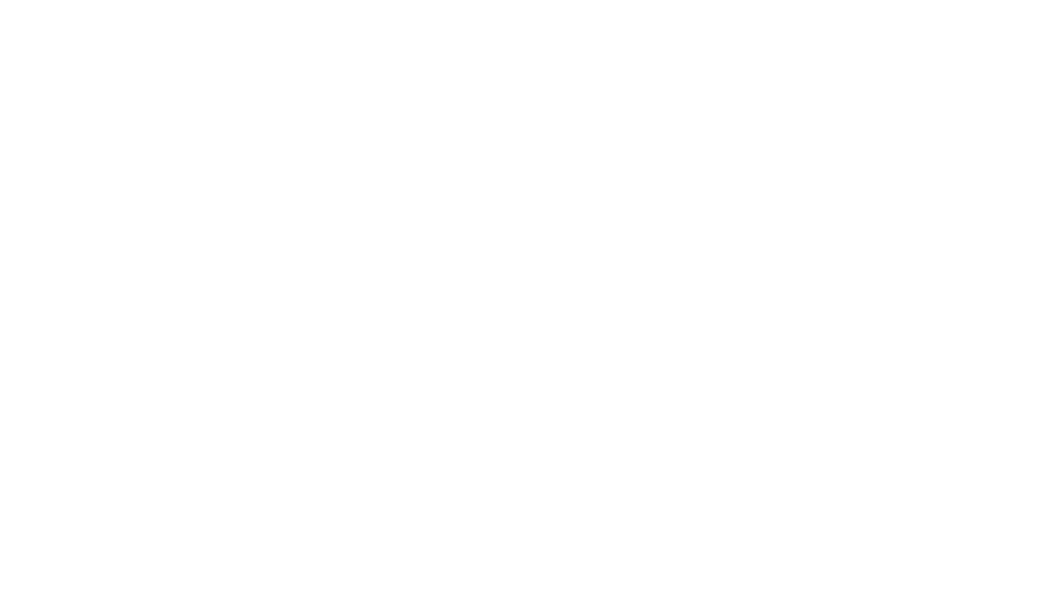
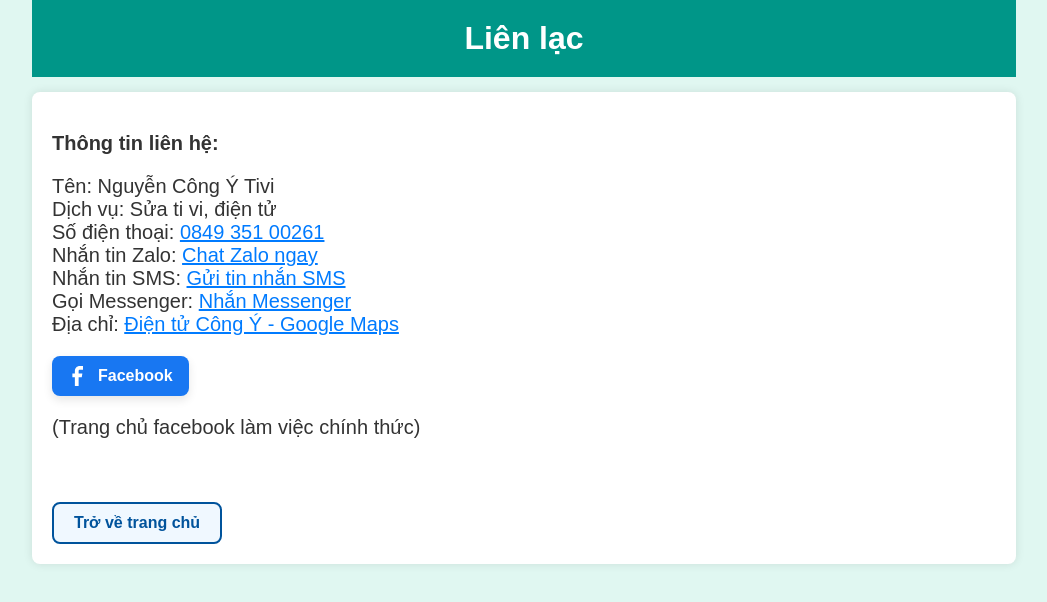
Before and after one commit to YeagerNguyEN/dientucongy, a plain HTML site: page lienhe.html in a window 1280 px wide. Shown: the whole page, without its empty margins (116-1163 px from the left). Drawn offline with Linux system fonts and the light colour scheme.

Commit message:
Add files via upload

```diff
--- a/kinhnghiemsuachua.html
+++ b/kinhnghiemsuachua.html
@@ -0,0 +1,144 @@
+<html lang="vi">
+  <head>
+    <meta charset="UTF-8" />
+    <meta name="viewport" content="width=device-width, initial-scale=1.0" />
+    <title>Kinh Nghiệm Sửa Chữa</title>
+    <link rel="shortcut icon" href="favicon.png" type="image/x-icon">
+    <link rel="stylesheet" href="style.css" />
+  </head>
+  <body>
+      <div class="headed">
+        <h1 style="color: white; text-align: center">Kinh nghiệm sửa chữa</h1>
+      </div>
+      <div class="container">
+        <p style="font-size: 20px; line-height: 1.6">
+          Với hơn
+          <strong style="color: #d9534f">20 năm kinh nghiệm</strong> trong lĩnh
+          vực sửa chữa điện tử, đặc biệt là
+          <strong
+            >tivi các hãng như Sony, Samsung, LG, TCL và nhiều dòng TV hiện
+            đại</strong
+          >, tôi đã xử lý thành công hàng trăm ca hỏng hóc khác nhau – từ những
+          lỗi cơ bản đến các trường hợp khó chẩn đoán nhất.
+        </p>
+
+        <h3 style="color: #2a6ebb; margin-top: 30px; font-size: 20px;">
+          Những vấn đề tôi từng sửa:
+        </h3>
+        <ul
+          style="
+            font-size: 20px;
+            line-height: 1.5;
+            padding-left: 20px;
+            color: #555;
+          "
+        >
+          <li>Màn hình không lên, nháy liên tục, bị sọc ngang/dọc</li>
+          <li>Tivi có tiếng nhưng không có hình</li>
+          <li>Tivi không kết nối được Wi-Fi, lỗi phần mềm</li>
+          <li>Bị mất nguồn, chập cháy bo nguồn</li>
+          <li>Không nhận remote, nút cảm ứng không hoạt động</li>
+          <li>Lỗi main, lỗi panel, lỗi cáp tín hiệu</li>
+        </ul>
+
+        <img
+          src="images/strength.jpg"
+          alt="Điểm mạnh sửa chữa"
+          style="
+            width: 180px;
+            max-width: 100%;
+            height: auto;
+            border-radius: 8px;
+            box-shadow: 0 2px 8px rgba(0, 0, 0, 0.15);
+            flex-shrink: 0;
+          "
+        />
+
+        <h3 style="color: #2a6ebb; margin-top: 20px; font-size: 20px;">Điểm mạnh của tôi:</h3>
+        <ul
+          style="
+            font-size: 20px;
+            line-height: 1.5;
+            padding-left: 20px;
+            color: #555;
+          "
+        >
+          <li>Chẩn đoán nhanh, chính xác, tiết kiệm thời gian cho khách</li>
+          <li>Sửa chữa tại nhà, không cần mang vác nặng nhọc</li>
+          <li>Linh kiện thay thế chính hãng, bảo hành rõ ràng</li>
+          <li>Giải thích dễ hiểu, tư vấn tận tình, không vẽ bệnh</li>
+          <li>Ưu tiên sửa chữa hơn thay thế, giúp khách tiết kiệm chi phí</li>
+        </ul>
+
+        <img
+          src="images/strength.jpg"
+          alt="Điểm mạnh sửa chữa"
+          style="
+            width: 180px;
+            max-width: 100%;
+            height: auto;
+            border-radius: 8px;
+            box-shadow: 0 2px 8px rgba(0, 0, 0, 0.15);
+            flex-shrink: 0;
+          "
+        />
+
+        <h3 style="color: #2a6ebb; margin-top: 20px; font-size: 20px;">
+          Một số ca sửa đáng nhớ:
+        </h3>
+        <blockquote
+          style="
+            background: #f0f7ff;
+            border-left: 5px solid #2a6ebb;
+            padding: 15px 20px;
+            font-style: italic;
+            color: #555;
+            margin: 15px 0;
+          "
+        >
+          <span style="font-size: 20px">
+              ✔️ "Tivi LG 55 inch bị mất nguồn sau khi chập điện – xử lý chỉ trong 1
+              buổi, không cần thay main"<br />
+              ✔️ "Sony bị sọc màn do lỗi panel – hàn lại cáp tín hiệu thành công,
+              không phải thay màn hình"<br />
+              ✔️ "Samsung không bắt Wi-Fi – update firmware và xử lý module mạng,
+              hoạt động ổn định đến nay"
+
+          </span>
+        </blockquote>
+        <div>
+                    <a
+        href="https://www.facebook.com/share/19NjTj8Ren/"
+        class="fb-btn"
+        target="_blank"
+      >
+        <svg viewBox="0 0 32 32" xmlns="http://www.w3.org/2000/svg">
+          <path
+            d="M19 6h5V0h-5c-5 0-8 3.5-8 8v4H7v6h4v14h6V18h5l1-6h-6v-4c0-1.1.9-2 2-2z"
+          />
+        </svg>
+        Facebook
+      </a>
+      <br>
+      <p>(Trang chủ facebook làm việc chính thức)</p>
+      <br>
+            <a
+        href="https://yeagernguyen.github.io/dientucongy/"
+        style="
+          display: inline-block;
+          padding: 10px 20px;
+          border: 2px solid #00539c;
+          border-radius: 8px;
+          text-decoration: none;
+          color: #00539c;
+          font-weight: bold;
+          background-color: #f0f8ff;
+        "
+      >
+        Trở về trang chủ
+      </a>
+        </div>
+      </div>
+    </div>
+  </body>
+</html>
--- a/lienhe.html
+++ b/lienhe.html
@@ -0,0 +1,102 @@
+<!DOCTYPE html>
+<html lang="vi">
+  <head>
+    <meta charset="UTF-8" />
+    <meta name="viewport" content="width=device-width, initial-scale=1.0" />
+    <title>Liên lạc</title>
+    <link rel="shortcut icon" href="./favicon.png" type="image/x-icon" />
+    <link rel="stylesheet" href="style.css" />
+  </head>
+  <body>
+    <div class="headed">
+      <h1 style="color: white; text-align: center; margin: 0">Liên lạc</h1>
+    </div>
+    <div class="container" style="margin-top: 15px">
+      <p><strong>Thông tin liên hệ:</strong></p>
+      <p>
+        Tên: Nguyễn Công Ý Tivi<br />
+        Dịch vụ: Sửa ti vi, điện tử<br />
+        Số điện thoại:
+        <a
+          href="tel:+8484935100261"
+          style="color: #007bff; text-decoration: underline"
+          onmouseover="this.style.color='#004085';"
+          onmouseout="this.style.color='#007bff';"
+          >0849 351 00261</a
+        >
+        <br />
+        Nhắn tin Zalo:
+        <a
+          href="https://zalo.me/84935100261"
+          target="_blank"
+          rel="noopener noreferrer"
+          style="color: #007bff; text-decoration: underline"
+          onmouseover="this.style.color='#004085';"
+          onmouseout="this.style.color='#007bff';"
+          >Chat Zalo ngay</a
+        >
+        <br />
+        Nhắn tin SMS:
+        <a
+          href="sms:084935100261"
+          style="color: #007bff; text-decoration: underline"
+          onmouseover="this.style.color='#004085';"
+          onmouseout="this.style.color='#007bff';"
+          >Gửi tin nhắn SMS</a
+        >
+        <br />
+        Gọi Messenger:
+        <a
+          href="https://www.facebook.com/tam.nguyencong.923/friends/"
+          target="_blank"
+          rel="noopener noreferrer"
+          style="color: #007bff; text-decoration: underline"
+          onmouseover="this.style.color='#004085';"
+          onmouseout="this.style.color='#007bff';"
+          >Nhắn Messenger</a
+        >
+        <br />
+        Địa chỉ:
+        <a
+          href="https://www.google.com/maps/place/%C4%90i%E1%BB%87n+t%E1%BB%AD+C%C3%B4ng+%C3%9D/@15.7411364,108.3529158,18z/data=!4m14!1m7!3m6!1s0x31420b95032a81c9:0x29435b305de75d9a!2zxJBp4buHbiB04butIEPDtG5nIMOd!8m2!3d15.7410815!4d108.3540274!16s%2Fg%2F11tws6ry4w!3m5!1s0x31420b95032a81c9:0x29435b305de75d9a!8m2!3d15.7410815!4d108.3540274!16s%2Fg%2F11tws6ry4w?entry=ttu&g_ep=EgoyMDI1MDUxMy4xIKXMDSoASAFQAw%3D%3D"
+          target="_blank"
+          rel="noopener noreferrer"
+          style="color: #007bff; text-decoration: underline"
+          onmouseover="this.style.color='#004085';"
+          onmouseout="this.style.color='#007bff';"
+          >Điện tử Công Ý - Google Maps</a
+        >
+      </p>
+      <a
+        href="https://www.facebook.com/share/19NjTj8Ren/"
+        class="fb-btn"
+        target="_blank"
+      >
+        <svg viewBox="0 0 32 32" xmlns="http://www.w3.org/2000/svg">
+          <path
+            d="M19 6h5V0h-5c-5 0-8 3.5-8 8v4H7v6h4v14h6V18h5l1-6h-6v-4c0-1.1.9-2 2-2z"
+          />
+        </svg>
+        Facebook
+      </a>
+      <br />
+      <p>(Trang chủ facebook làm việc chính thức)</p>
+      <p><br /></p>
+      <a
+        href="https://yeagernguyen.github.io/dientucongy/"
+        style="
+          display: inline-block;
+          padding: 10px 20px;
+          border: 2px solid #00539c;
+          border-radius: 8px;
+          text-decoration: none;
+          color: #00539c;
+          font-weight: bold;
+          background-color: #f0f8ff;
+        "
+      >
+        Trở về trang chủ
+      </a>
+    </div>
+  </body>
+</html>
```
Also changed, not shown: dichvu.html (+16 -1 lines), index.html (+2 -0 lines).
